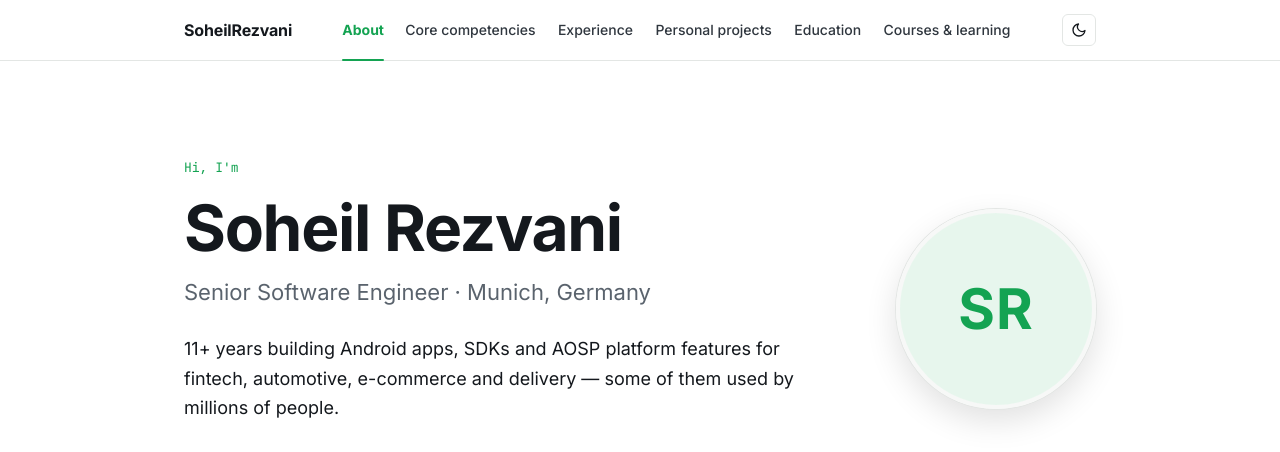
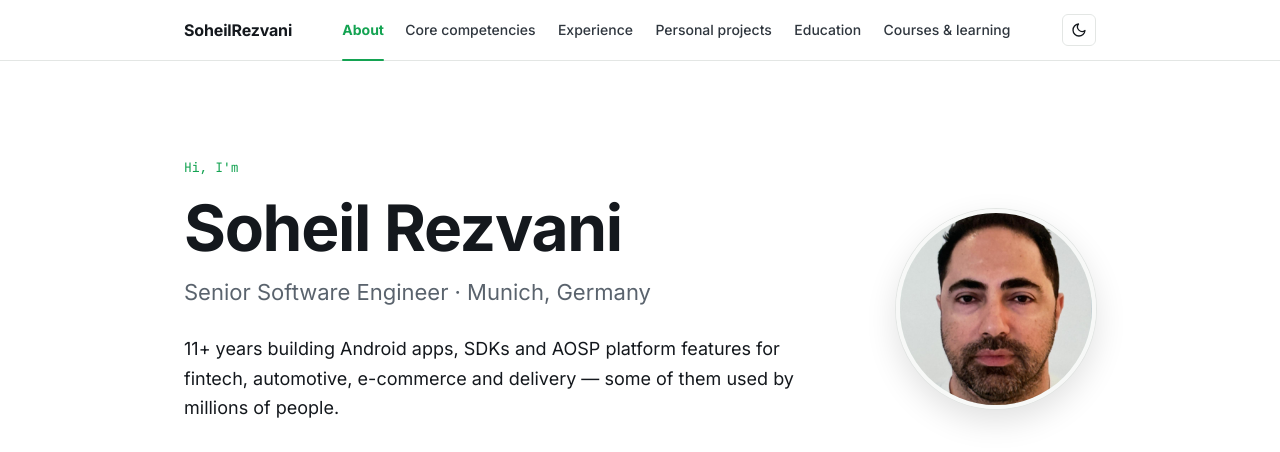
Before and after one commit to soheilrezvani/soheilrezvani.github.io, a plain HTML site: page index.html in a window 1280 px wide. Shown: the top 452 px of the page. Drawn offline with Linux system fonts and the light colour scheme.

Commit message:
Update index.html

```diff
--- a/index.html
+++ b/index.html
@@ -169,7 +169,7 @@ const SITE = {
   initials: "SR",
   // Put your photo next to index.html in the repo with this file name (square image works best).
   // Until it exists, your initials are shown instead.
-  photo: "photo.jpg",
+  photo: "photo.jpeg",
   links: [
     // icon = Font Awesome class name (https://fontawesome.com/icons); label is shown as a tooltip and read by screen readers
     { label: "Email", icon: "fa-solid fa-envelope", url: "mailto:soheilrezvani@gmail.com", primary: true },
```
